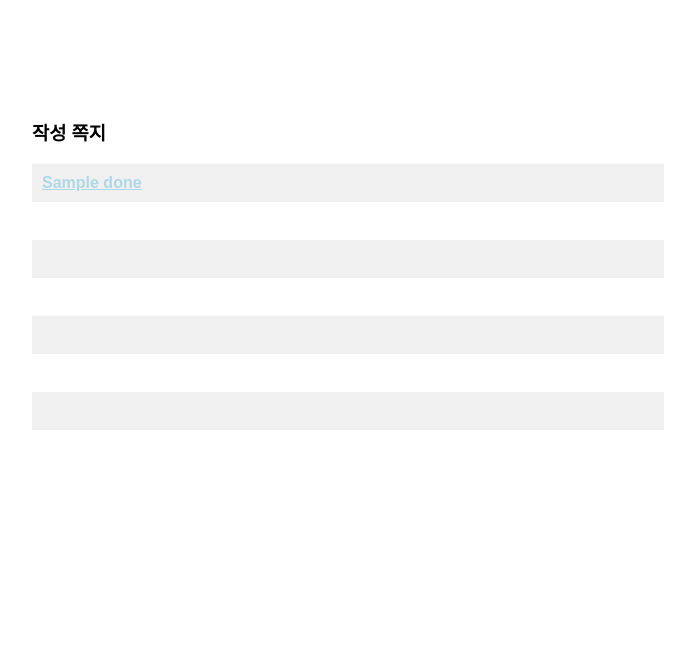
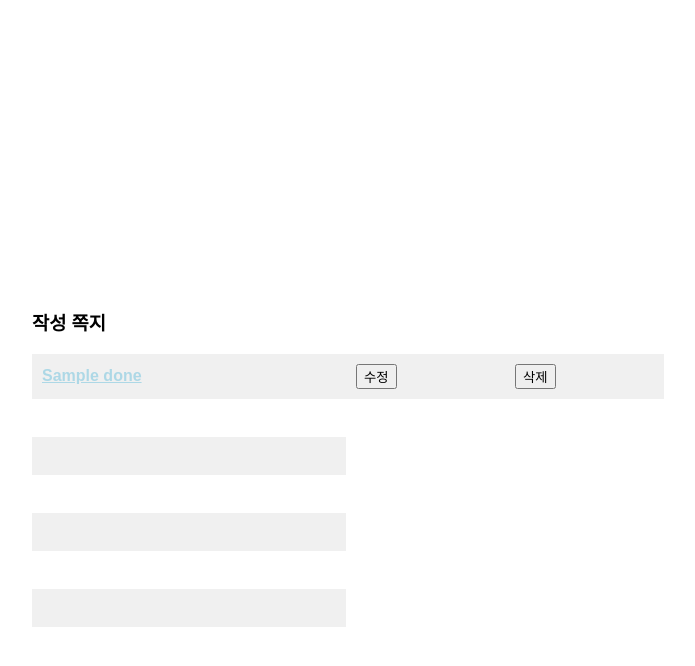
Before and after one commit to dlcoqls/pythonProject1, a Django app: template crawling/letter/templates/letter/letter_list.html in a window 1280 px wide. Shown: the top 666 px of the page, without its empty margins (292-987 px from the left). Run offline with Django 4.2, Linux system fonts and the light colour scheme; the template is opened without the code that fills it: most values are stand-ins (such as "Sample title", 1, 10 or a date in 2020); parts of the project's set-up code (start-up, migrations or seed data) failed here and were passed over.

Commit message:
first commit

```diff
--- a/crawling/letter/templates/letter/letter_list.html
+++ b/crawling/letter/templates/letter/letter_list.html
@@ -9,7 +9,7 @@
         body {overflow:hidden}
 
         h3 {
-            margin-top: 110px;
+            margin-top: 300px;
             margin-left: 25%;
             overflow: hidden;
             list-style: none;
@@ -146,6 +146,7 @@
             font-weight:bold;
         }
 
+
     </style>
     </head>
     <body>
@@ -158,6 +159,8 @@
                     <table>
                         <tr>
                             <td><a href="{% url 'letter_write' pk=.pk %}">{{done.title}}</a></td>
+                            <td><button class="btn" onclick="location.href=''">수정</button></td>
+                            <td><button class="btn" onclick="location.href=''">삭제</button></td>
                         </tr>
                         <tr>
                             <td>&nbsp</td>
@@ -181,6 +184,5 @@
                 </table>
             </section>
         <footer></footer>
-
     </body>
 </html>
--- a/crawling/letter/templates/letter/letter_write.html
+++ b/crawling/letter/templates/letter/letter_write.html
@@ -59,7 +59,7 @@
                         </tr>
 
                         <tr>
-                        <td><a href="{% url 'letter_write' %}"><input type="submit" value="Save"></a></td>
+                        <td><a href="{% url 'letter_list' %}"><input type="submit" value="Save"></a></td>
                         </tr>
                 </table>
                 </td>
--- a/crawling/letter/urls.py
+++ b/crawling/letter/urls.py
@@ -6,4 +6,5 @@
 urlpatterns = [
   path('', views.letter_log, name='letter_main2'),
   path('write/', views.letter_write, name='letter_write'),
+  path('list/', views.letter_list, name='letter_list'),
   ]
--- a/crawling/letter/views.py
+++ b/crawling/letter/views.py
@@ -33,3 +33,7 @@
                 return HttpResponseRedirect(reverse('posts:write'))
         else:
             return render(request, 'letter/letter_main2.html')
+
+
+def letter_list():
+    return None
```
